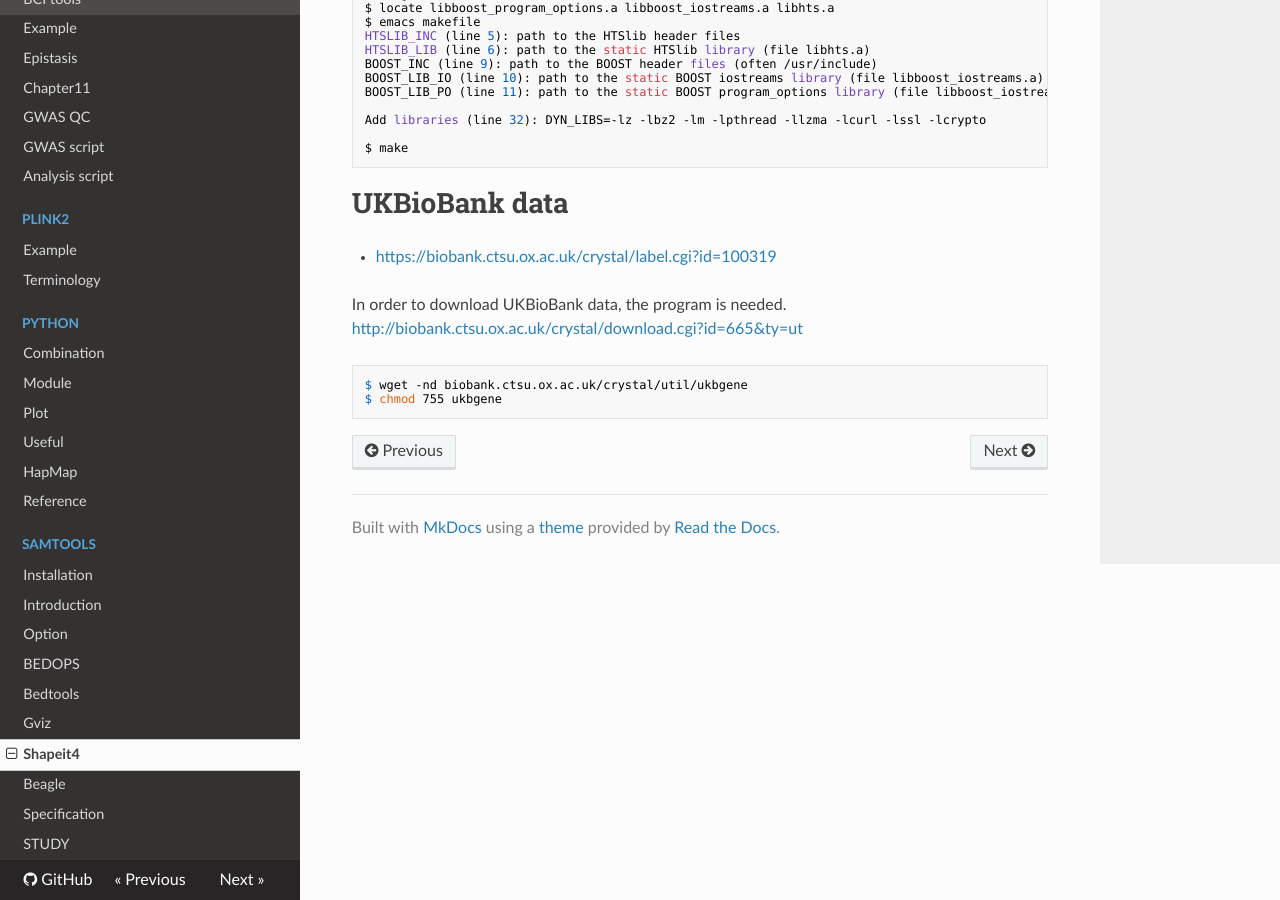
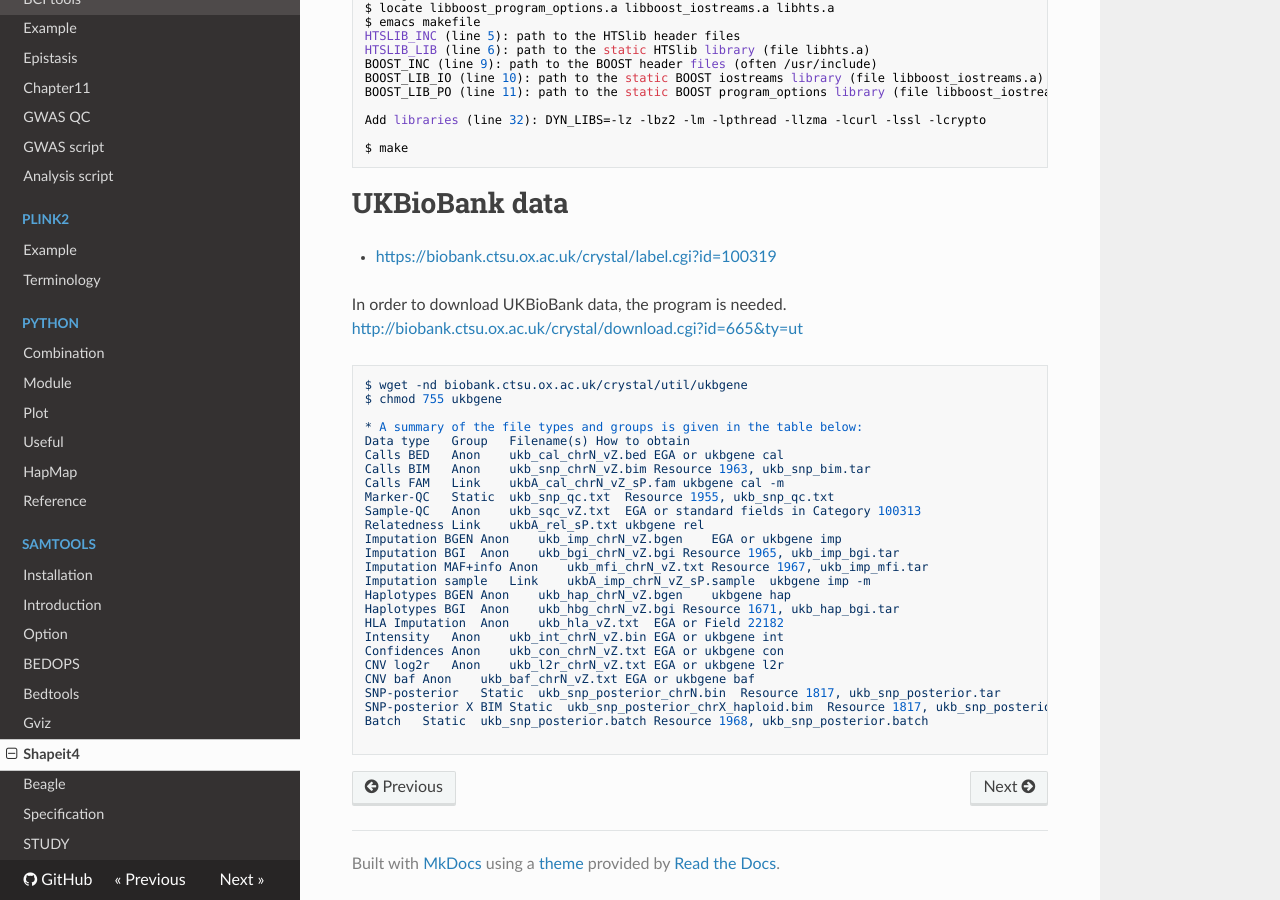
Before and after one commit to WonyoungCho/plink, an MkDocs documentation site: the page built from docs/shapeit4_int.md, in a window 1280 px wide and 900 px high, scrolled down 905 px. Built offline with MkDocs 1.6.1, drawn with Linux system fonts in a browser that asks for light colours; nearby versions of some CDN libraries; old or Windows-style settings are respelled for this version of MkDocs.

Commit message:
Update shapeit4_int.md

````diff
--- a/docs/shapeit4_int.md
+++ b/docs/shapeit4_int.md
@@ -66,4 +66,28 @@ In order to download UKBioBank data, the program is needed.
 ```
 $ wget -nd biobank.ctsu.ox.ac.uk/crystal/util/ukbgene
 $ chmod 755 ukbgene
+
+* A summary of the file types and groups is given in the table below:
+Data type	Group	Filename(s)	How to obtain
+Calls BED	Anon	ukb_cal_chrN_vZ.bed	EGA or ukbgene cal
+Calls BIM	Anon	ukb_snp_chrN_vZ.bim	Resource 1963, ukb_snp_bim.tar
+Calls FAM	Link	ukbA_cal_chrN_vZ_sP.fam	ukbgene cal -m
+Marker-QC	Static	ukb_snp_qc.txt	Resource 1955, ukb_snp_qc.txt
+Sample-QC	Anon	ukb_sqc_vZ.txt	EGA or standard fields in Category 100313
+Relatedness	Link	ukbA_rel_sP.txt	ukbgene rel
+Imputation BGEN	Anon	ukb_imp_chrN_vZ.bgen	EGA or ukbgene imp
+Imputation BGI	Anon	ukb_bgi_chrN_vZ.bgi	Resource 1965, ukb_imp_bgi.tar
+Imputation MAF+info	Anon	ukb_mfi_chrN_vZ.txt	Resource 1967, ukb_imp_mfi.tar
+Imputation sample	Link	ukbA_imp_chrN_vZ_sP.sample	ukbgene imp -m
+Haplotypes BGEN	Anon	ukb_hap_chrN_vZ.bgen	ukbgene hap
+Haplotypes BGI	Anon	ukb_hbg_chrN_vZ.bgi	Resource 1671, ukb_hap_bgi.tar
+HLA Imputation	Anon	ukb_hla_vZ.txt	EGA or Field 22182
+Intensity	Anon	ukb_int_chrN_vZ.bin	EGA or ukbgene int
+Confidences	Anon	ukb_con_chrN_vZ.txt	EGA or ukbgene con
+CNV log2r	Anon	ukb_l2r_chrN_vZ.txt	EGA or ukbgene l2r
+CNV baf	Anon	ukb_baf_chrN_vZ.txt	EGA or ukbgene baf
+SNP-posterior	Static	ukb_snp_posterior_chrN.bin	Resource 1817, ukb_snp_posterior.tar
+SNP-posterior X BIM	Static	ukb_snp_posterior_chrX_haploid.bim	Resource 1817, ukb_snp_posterior.tar
+Batch	Static	ukb_snp_posterior.batch	Resource 1968, ukb_snp_posterior.batch
+
 ```
````
